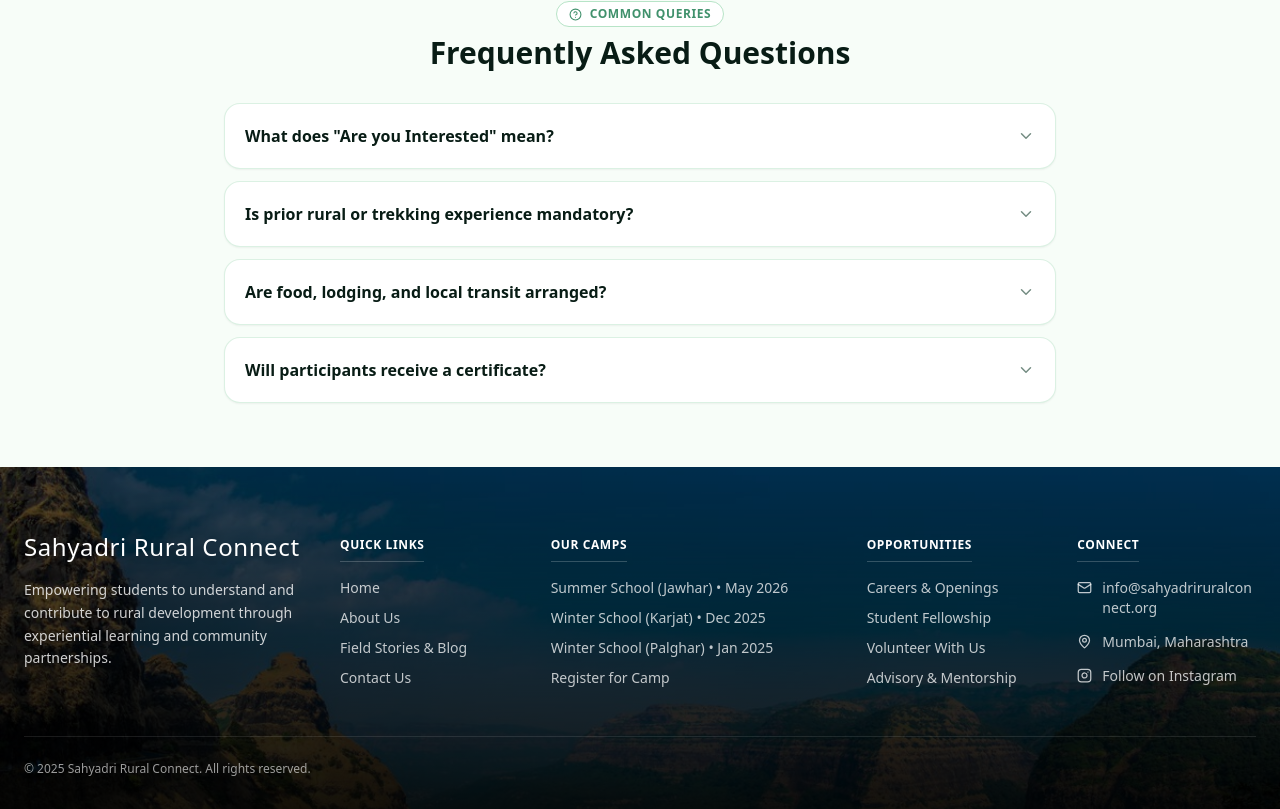
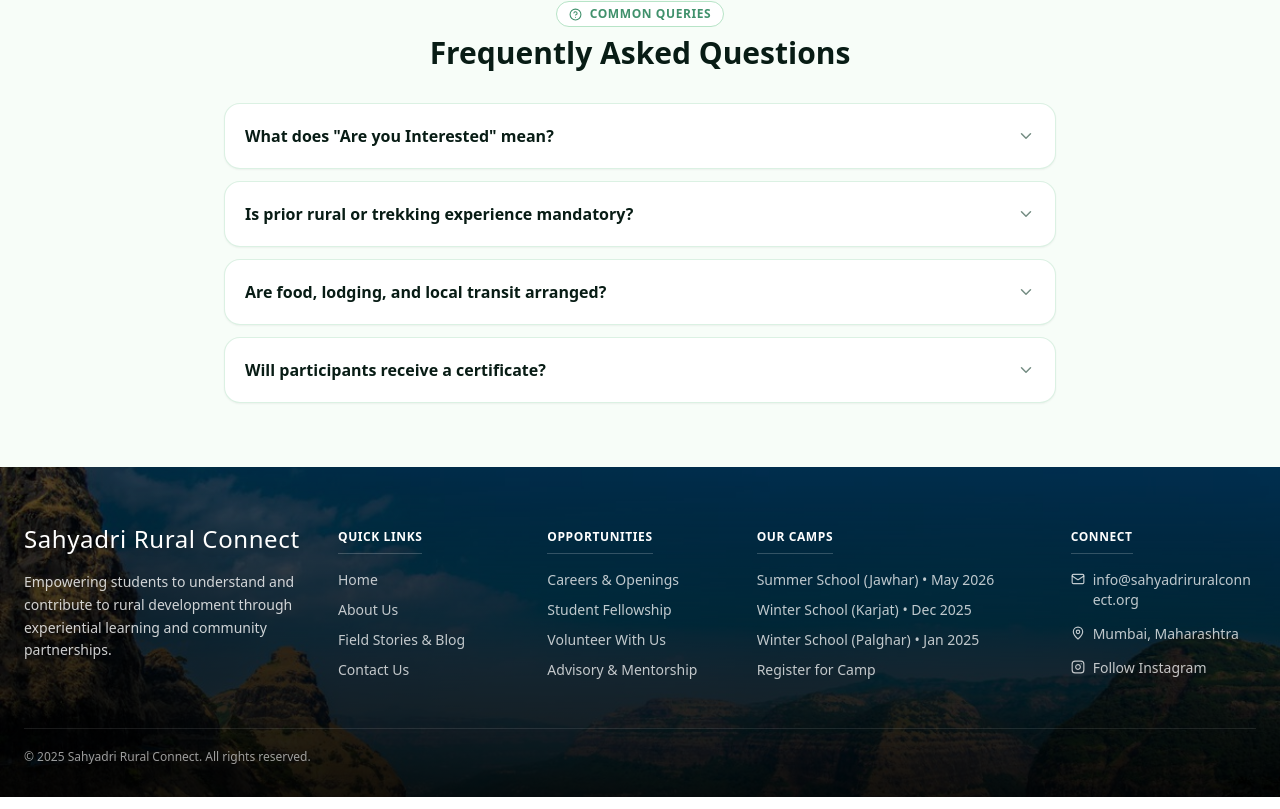
Before and after one commit to guptadipti0123-netizen/sahyadri-winter-school, a Next.js app: page /register in a window 1280 px wide. Shown: the part 1471-2280 px from the top of the page. Built offline with nearby package versions, Linux system fonts and the light colour scheme.

Commit message:
fix: place Opportunities next to Quick Links in compact 2-column mobile footer grid

```diff
--- a/src/components/layout/Footer.js
+++ b/src/components/layout/Footer.js
@@ -26,7 +26,7 @@ export default function Footer() {
   ]
 
   return (
-    <footer className="relative text-frosted_mint pt-16 pb-8 overflow-hidden">
+    <footer className="relative text-frosted_mint pt-10 sm:pt-14 pb-6 sm:pb-8 overflow-hidden">
 
       {/* --- FIXED BACKGROUND IMAGE SETUP --- */}
       <div
@@ -43,90 +43,90 @@ export default function Footer() {
         <div className="absolute inset-0 bg-gradient-to-t from-black/80 via-black/40 to-transparent" />
       </div>
 
-      <div className="max-w-7xl mx-auto px-6 relative z-10">
+      <div className="max-w-7xl mx-auto px-5 sm:px-6 relative z-10">
 
-        {/* Main Layout Grid */}
-        <div className="grid grid-cols-1 md:grid-cols-2 lg:grid-cols-12 gap-8 lg:gap-8 mb-12">
+        {/* Main Responsive Grid */}
+        <div className="grid grid-cols-2 md:grid-cols-4 lg:grid-cols-12 gap-x-6 gap-y-8 mb-8 sm:mb-12">
 
-          {/* 1. Brand Column (Left) */}
-          <div className="lg:col-span-3 space-y-4">
-            <h2 className="font-serif text-2xl text-white tracking-wide drop-shadow-md">Sahyadri Rural Connect</h2>
+          {/* 1. Brand Column */}
+          <div className="col-span-2 md:col-span-4 lg:col-span-3 space-y-3 sm:space-y-4">
+            <h2 className="font-serif text-xl sm:text-2xl text-white tracking-wide drop-shadow-md">Sahyadri Rural Connect</h2>
             <p className="text-white/80 text-xs sm:text-sm leading-relaxed max-w-sm font-medium">
               Empowering students to understand and contribute to rural development through experiential learning and community partnerships.
             </p>
           </div>
 
-          {/* 2. Column: Quick Links */}
-          <div className="lg:col-span-2">
-            <h4 className="text-white font-bold mb-4 uppercase tracking-wider text-xs border-b border-white/20 pb-2 inline-block">Quick Links</h4>
-            <ul className="space-y-2.5">
+          {/* 2. Quick Links */}
+          <div className="col-span-1 md:col-span-2 lg:col-span-2">
+            <h4 className="text-white font-bold mb-3 sm:mb-4 uppercase tracking-wider text-xs border-b border-white/20 pb-1.5 sm:pb-2 inline-block">Quick Links</h4>
+            <ul className="space-y-2 sm:space-y-2.5">
               {quickLinks.map((item) => (
                 <li key={item.name}>
                   <Link
                     href={item.href}
-                    className="text-white/75 hover:text-white transition-colors flex items-center gap-1.5 group w-fit text-xs sm:text-sm font-medium"
+                    className="text-white/75 hover:text-white transition-colors flex items-center gap-1 group w-fit text-xs sm:text-sm font-medium"
                   >
-                    {item.name}
-                    <ArrowUpRight size={12} className="opacity-0 -translate-x-1 group-hover:opacity-100 group-hover:translate-x-0 transition-all text-mint_leaf" />
+                    <span>{item.name}</span>
+                    <ArrowUpRight size={12} className="opacity-0 -translate-x-1 group-hover:opacity-100 group-hover:translate-x-0 transition-all text-mint_leaf shrink-0 hidden sm:inline-block" />
                   </Link>
                 </li>
               ))}
             </ul>
           </div>
 
-          {/* 3. Column: Our Camps */}
-          <div className="lg:col-span-3">
-            <h4 className="text-white font-bold mb-4 uppercase tracking-wider text-xs border-b border-white/20 pb-2 inline-block">Our Camps</h4>
-            <ul className="space-y-2.5">
-              {campsLinks.map((item) => (
+          {/* 3. Opportunities (Immediately beside Quick Links) */}
+          <div className="col-span-1 md:col-span-2 lg:col-span-2">
+            <h4 className="text-white font-bold mb-3 sm:mb-4 uppercase tracking-wider text-xs border-b border-white/20 pb-1.5 sm:pb-2 inline-block">Opportunities</h4>
+            <ul className="space-y-2 sm:space-y-2.5">
+              {opportunitiesLinks.map((item) => (
                 <li key={item.name}>
                   <Link
                     href={item.href}
-                    className="text-white/75 hover:text-white transition-colors flex items-center gap-1.5 group w-fit text-xs sm:text-sm font-medium"
+                    className="text-white/75 hover:text-white transition-colors flex items-center gap-1 group w-fit text-xs sm:text-sm font-medium"
                   >
-                    {item.name}
-                    <ArrowUpRight size={12} className="opacity-0 -translate-x-1 group-hover:opacity-100 group-hover:translate-x-0 transition-all text-mint_leaf" />
+                    <span>{item.name}</span>
+                    <ArrowUpRight size={12} className="opacity-0 -translate-x-1 group-hover:opacity-100 group-hover:translate-x-0 transition-all text-mint_leaf shrink-0 hidden sm:inline-block" />
                   </Link>
                 </li>
               ))}
             </ul>
           </div>
 
-          {/* 4. Column: Opportunities */}
-          <div className="lg:col-span-2">
-            <h4 className="text-white font-bold mb-4 uppercase tracking-wider text-xs border-b border-white/20 pb-2 inline-block">Opportunities</h4>
-            <ul className="space-y-2.5">
-              {opportunitiesLinks.map((item) => (
+          {/* 4. Our Camps */}
+          <div className="col-span-1 md:col-span-2 lg:col-span-3">
+            <h4 className="text-white font-bold mb-3 sm:mb-4 uppercase tracking-wider text-xs border-b border-white/20 pb-1.5 sm:pb-2 inline-block">Our Camps</h4>
+            <ul className="space-y-2 sm:space-y-2.5">
+              {campsLinks.map((item) => (
                 <li key={item.name}>
                   <Link
                     href={item.href}
-                    className="text-white/75 hover:text-white transition-colors flex items-center gap-1.5 group w-fit text-xs sm:text-sm font-medium"
+                    className="text-white/75 hover:text-white transition-colors flex items-center gap-1 group w-fit text-xs sm:text-sm font-medium"
                   >
-                    {item.name}
-                    <ArrowUpRight size={12} className="opacity-0 -translate-x-1 group-hover:opacity-100 group-hover:translate-x-0 transition-all text-mint_leaf" />
+                    <span>{item.name}</span>
+                    <ArrowUpRight size={12} className="opacity-0 -translate-x-1 group-hover:opacity-100 group-hover:translate-x-0 transition-all text-mint_leaf shrink-0 hidden sm:inline-block" />
                   </Link>
                 </li>
               ))}
             </ul>
           </div>
 
-          {/* 5. Column: Connect */}
-          <div className="lg:col-span-2">
-            <h4 className="text-white font-bold mb-4 uppercase tracking-wider text-xs border-b border-white/20 pb-2 inline-block">Connect</h4>
-            <div className="space-y-3.5">
-              <a href="mailto:info@sahyadriruralconnect.org" className="flex items-start gap-2.5 text-white/75 hover:text-white transition-colors text-xs sm:text-sm group font-medium">
-                <Mail size={15} className="mt-0.5 group-hover:text-mint_leaf transition-colors shrink-0" />
+          {/* 5. Connect */}
+          <div className="col-span-1 md:col-span-2 lg:col-span-2">
+            <h4 className="text-white font-bold mb-3 sm:mb-4 uppercase tracking-wider text-xs border-b border-white/20 pb-1.5 sm:pb-2 inline-block">Connect</h4>
+            <div className="space-y-2.5 sm:space-y-3.5">
+              <a href="mailto:info@sahyadriruralconnect.org" className="flex items-start gap-2 text-white/75 hover:text-white transition-colors text-xs sm:text-sm group font-medium">
+                <Mail size={14} className="mt-0.5 group-hover:text-mint_leaf transition-colors shrink-0" />
                 <span className="break-all">info@sahyadriruralconnect.org</span>
               </a>
 
-              <div className="flex items-start gap-2.5 text-white/75 hover:text-white transition-colors text-xs sm:text-sm group font-medium">
-                <MapPin size={15} className="mt-0.5 group-hover:text-mint_leaf transition-colors shrink-0" />
+              <div className="flex items-start gap-2 text-white/75 hover:text-white transition-colors text-xs sm:text-sm group font-medium">
+                <MapPin size={14} className="mt-0.5 group-hover:text-mint_leaf transition-colors shrink-0" />
                 <span>Mumbai, Maharashtra</span>
               </div>
 
-              <a href="https://www.instagram.com/sahyadriwinterschool" target="_blank" rel="noopener noreferrer" className="flex items-start gap-2.5 text-white/75 hover:text-white transition-colors text-xs sm:text-sm group font-medium">
-                <Instagram size={15} className="mt-0.5 group-hover:text-mint_leaf transition-colors shrink-0" />
-                <span>Follow on Instagram</span>
+              <a href="https://www.instagram.com/sahyadriwinterschool" target="_blank" rel="noopener noreferrer" className="flex items-start gap-2 text-white/75 hover:text-white transition-colors text-xs sm:text-sm group font-medium">
+                <Instagram size={14} className="mt-0.5 group-hover:text-mint_leaf transition-colors shrink-0" />
+                <span>Follow Instagram</span>
               </a>
             </div>
           </div>
@@ -134,7 +134,7 @@ export default function Footer() {
         </div>
 
         {/* Bottom Bar */}
-        <div className="pt-6 border-t border-white/10 flex flex-col sm:flex-row justify-between items-center gap-4 text-xs text-white/60 font-medium">
+        <div className="pt-5 border-t border-white/10 flex flex-col sm:flex-row justify-between items-center gap-3 text-xs text-white/60 font-medium">
           <p>© 2025 Sahyadri Rural Connect. All rights reserved.</p>
         </div>
       </div>
```
